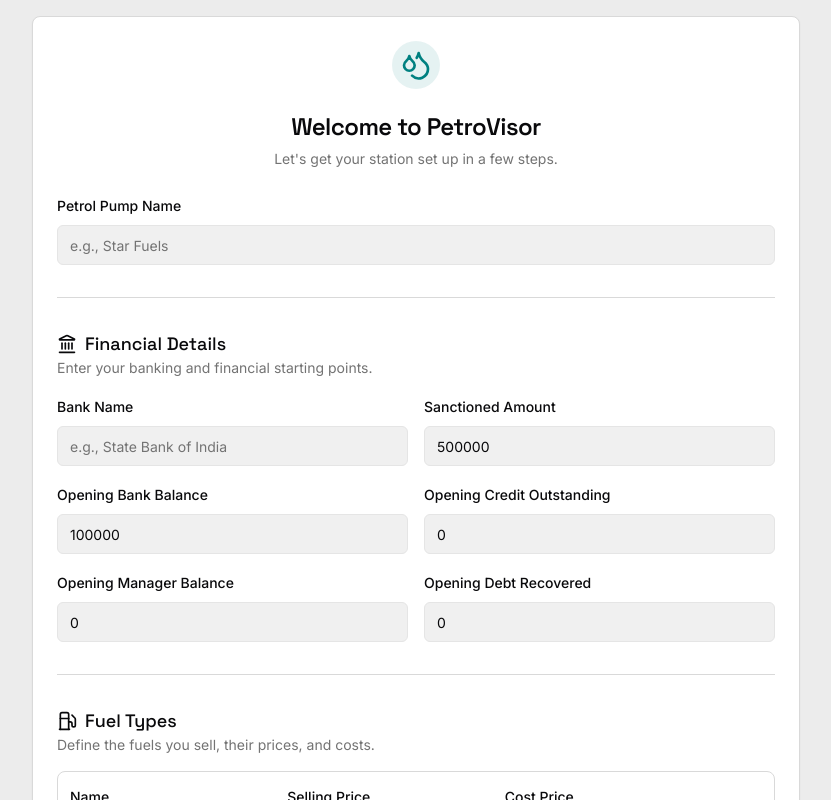
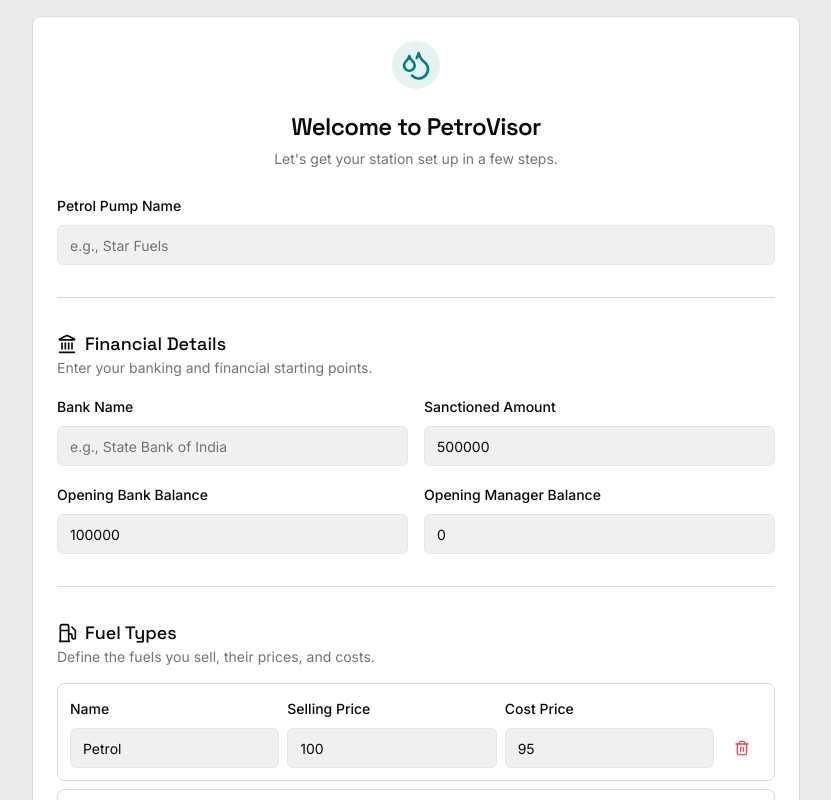
Before and after one commit to ArkaHitman/Petrovisor, a Next.js app: page / in a window 1280 px wide. Shown: the top 800 px of the page, without its empty margins (224-1055 px from the left). Built offline with nearby package versions, Linux system fonts and the light colour scheme.

Commit message:
remove opening credit outstanding, debt recovered option from setup wiza

```diff
--- a/src/components/setup-wizard.tsx
+++ b/src/components/setup-wizard.tsx
@@ -34,9 +34,7 @@ const setupSchema = z.object({
   bankName: z.string().optional(),
   sanctionedAmount: z.coerce.number().min(0, 'Must be positive').optional(),
   initialBankBalance: z.coerce.number().optional(),
-  creditOutstanding: z.coerce.number().optional(),
   managerInitialBalance: z.coerce.number().optional(),
-  debtRecovered: z.coerce.number().optional(),
   nozzlesPerFuel: z.object({
     petrol: z.coerce.number().int().min(0).default(0),
     diesel: z.coerce.number().int().min(0).default(0),
@@ -61,9 +59,7 @@ export default function SetupWizard() {
       bankName: '',
       sanctionedAmount: 500000,
       initialBankBalance: 100000,
-      creditOutstanding: 0,
       managerInitialBalance: 0,
-      debtRecovered: 0,
       nozzlesPerFuel: {
           petrol: 1,
           diesel: 1,
@@ -115,6 +111,7 @@ export default function SetupWizard() {
       bankLedger: [],
       creditHistory: [],
       miscCollections: [],
+      weeklyReports: [],
     };
     finishSetup(settings);
   };
@@ -156,9 +153,7 @@ export default function SetupWizard() {
                   <FormField control={form.control} name="bankName" render={({ field }) => <FormItem><FormLabel>Bank Name</FormLabel><FormControl><Input placeholder="e.g., State Bank of India" {...field} /></FormControl><FormMessage /></FormItem>} />
                   <FormField control={form.control} name="sanctionedAmount" render={({ field }) => <FormItem><FormLabel>Sanctioned Amount</FormLabel><FormControl><Input type="number" {...field} /></FormControl><FormMessage /></FormItem>} />
                   <FormField control={form.control} name="initialBankBalance" render={({ field }) => <FormItem><FormLabel>Opening Bank Balance</FormLabel><FormControl><Input type="number" {...field} /></FormControl><FormMessage /></FormItem>} />
-                  <FormField control={form.control} name="creditOutstanding" render={({ field }) => <FormItem><FormLabel>Opening Credit Outstanding</FormLabel><FormControl><Input type="number" {...field} /></FormControl><FormMessage /></FormItem>} />
                   <FormField control={form.control} name="managerInitialBalance" render={({ field }) => <FormItem><FormLabel>Opening Manager Balance</FormLabel><FormControl><Input type="number" {...field} /></FormControl><FormMessage /></FormItem>} />
-                  <FormField control={form.control} name="debtRecovered" render={({ field }) => <FormItem><FormLabel>Opening Debt Recovered</FormLabel><FormControl><Input type="number" {...field} /></FormControl><FormMessage /></FormItem>} />
                 </div>
               </div>
 
```
